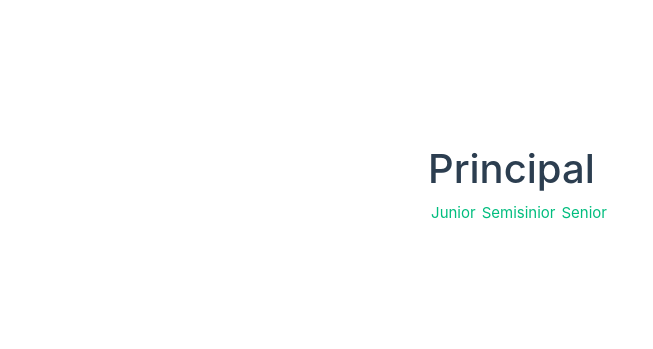
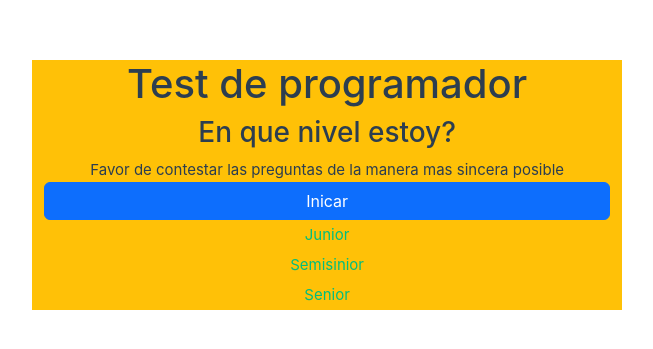
Before and after one commit to OnemoreIan/DevelopGame, a Vue app: page / in a window 1280 px wide. Shown: the part 215-564 px from the top of the page, without its empty margins (18-671 px from the left). Built offline with nearby package versions, Linux system fonts and the light colour scheme.

Commit message:
primer plano de inicio

```diff
--- a/src/App.vue
+++ b/src/App.vue
@@ -3,7 +3,7 @@ import { RouterLink, RouterView } from 'vue-router'
 </script>
 
 <template>
-  <main class="container">
+  <main class="container-fluid bg-warning">
     <RouterView />
   </main>
   <!-- <header>
--- a/src/main.ts
+++ b/src/main.ts
@@ -1,4 +1,4 @@
-import './assets/main.css'
+import './assets/main.css' // editar
 
 import { createApp } from 'vue'
 import { createPinia } from 'pinia'
--- a/src/router/index.ts
+++ b/src/router/index.ts
@@ -1,5 +1,4 @@
 import { createRouter, createWebHistory } from 'vue-router'
-import HomeView from '../views/HomeView.vue'
 import PrincipalView from '@/views/PrincipalView.vue'
 import JrComponent from '@/components/JrComponent.vue'
 import MediumComponent from '@/components/MediumComponent.vue'
--- a/src/views/PrincipalView.vue
+++ b/src/views/PrincipalView.vue
@@ -3,8 +3,32 @@
 </script>
 
 <template>
-    <h1>Principal</h1>
-    <a href="junior">Junior</a>
-    <a href="medium">Semisinior</a>
-    <a href="senior">Senior</a>
+    <div class="container text-center">
+
+        <div class="row">
+            <h1>Test de programador</h1>
+        </div>
+
+        <div class="row"></div>
+
+        <div class="row">
+            <h3>En que nivel estoy?</h3>
+
+        </div>
+
+        <div class="row">
+            <span>Favor de contestar las preguntas de la manera mas sincera posible</span>
+            <button class="btn btn-primary">Inicar</button>
+        </div>
+
+        <div class="row">
+
+            <a href="junior">Junior</a>
+            <a href="medium">Semisinior</a>
+            <a href="senior">Senior</a>
+        </div>
+
+    </div>
+
+
 </template>
```
